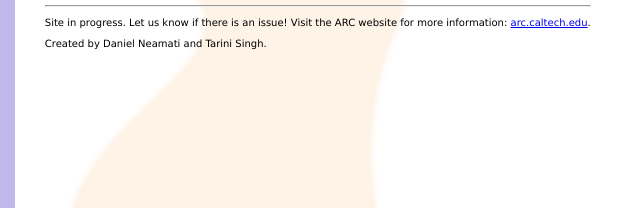
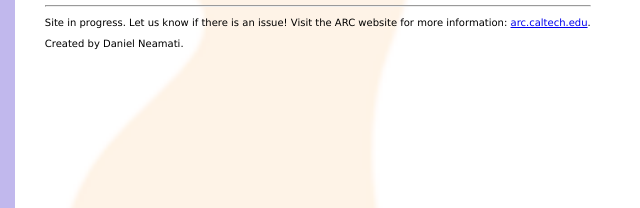
Before and after one commit to danineamati/arcresearchpage, a plain HTML site: page index.html in a window 1280 px wide. Shown: the part 494-702 px from the top of the page, 262-902 px from the left. Drawn offline with nearby package versions, Linux system fonts and the light colour scheme.

Commit message:
Small Update

```diff
--- a/index.html
+++ b/index.html
@@ -128,7 +128,7 @@
 				website for more information:
 				<a href="https://sites.google.com/site/arccaltech">arc.caltech.edu</a>.
 			</p>
-			<p>Created by Daniel Neamati and Tarini Singh.</p>
+			<p>Created by Daniel Neamati.</p>
 
 		</div>
 
```
